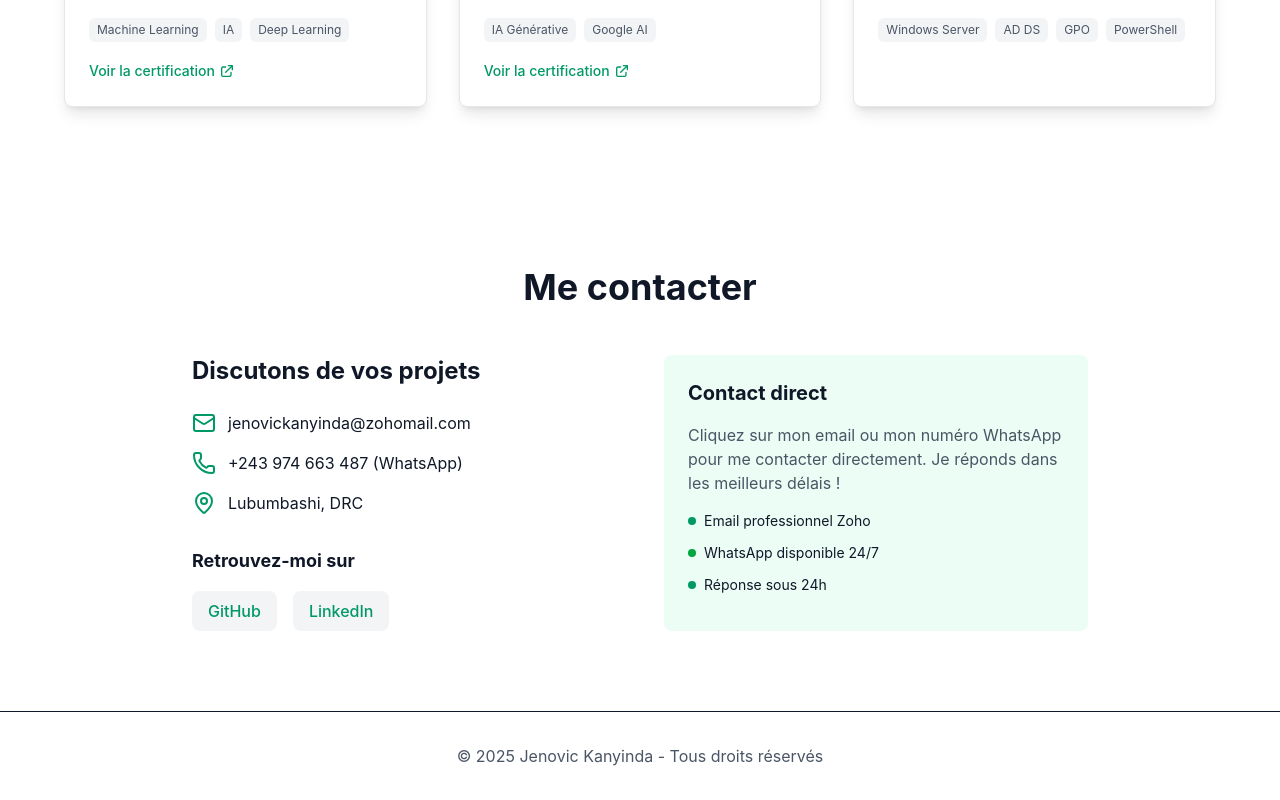
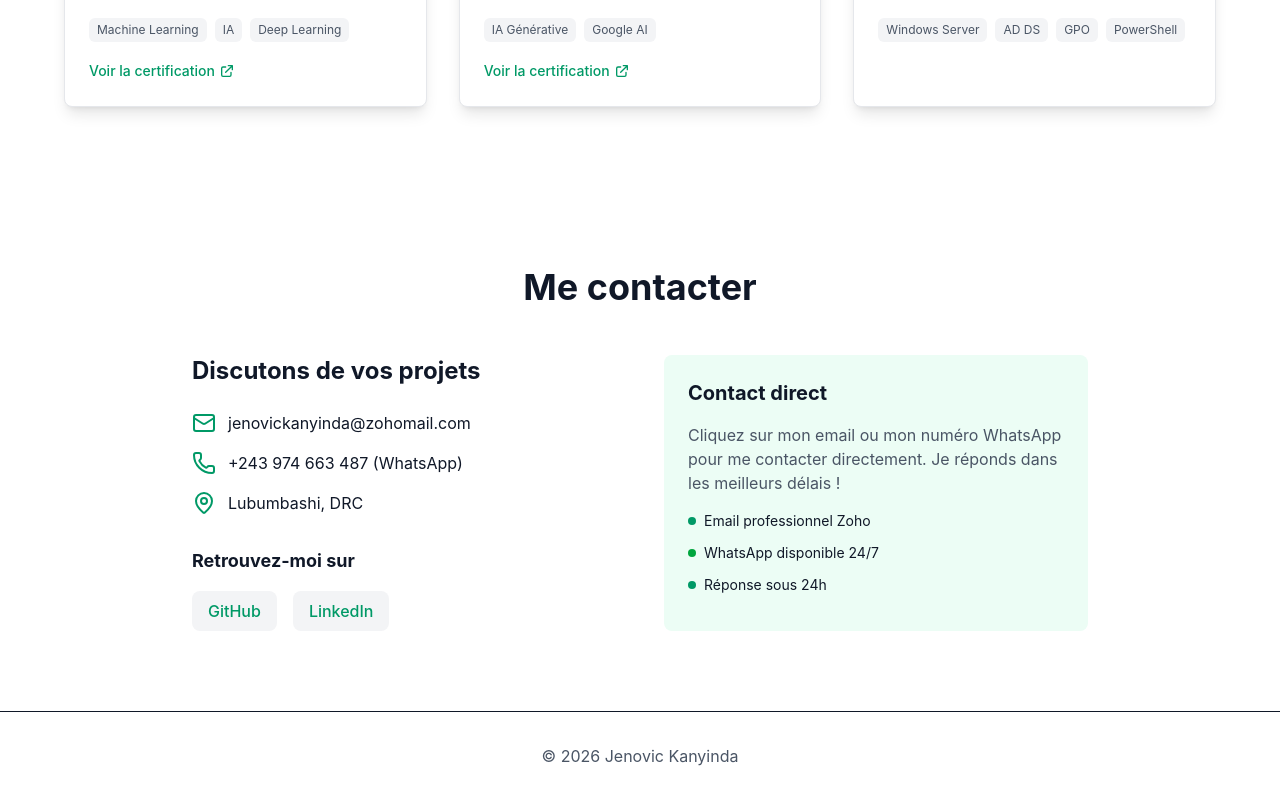
Before and after one commit to JenovicServe/mon-portfolio, a React (Vite) app: page / in a window 1280 px wide. Shown: the part 4767-5567 px from the top of the page. Built offline with nearby package versions, Linux system fonts and the light colour scheme.

Commit message:
Modification du footer

```diff
--- a/src/components/Footer.jsx
+++ b/src/components/Footer.jsx
@@ -6,7 +6,7 @@ const Footer = () => {
   return (
     <footer className="py-8 px-4 text-center border-t dark:border-gray-700">
       <p className="text-gray-600 dark:text-gray-400">
-        © 2025 Jenovic Kanyinda - {t.footer.rights}
+        © 2026 Jenovic Kanyinda
       </p>
     </footer>
   )
```
